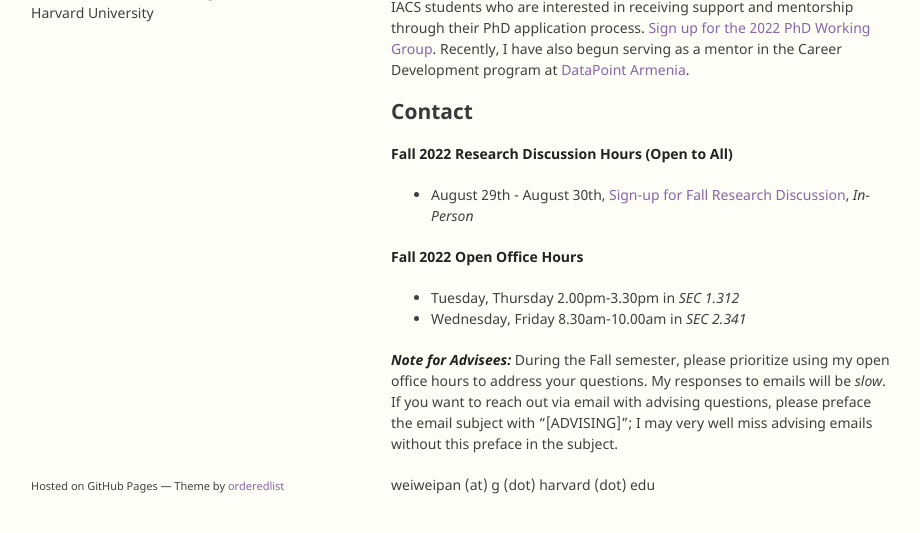
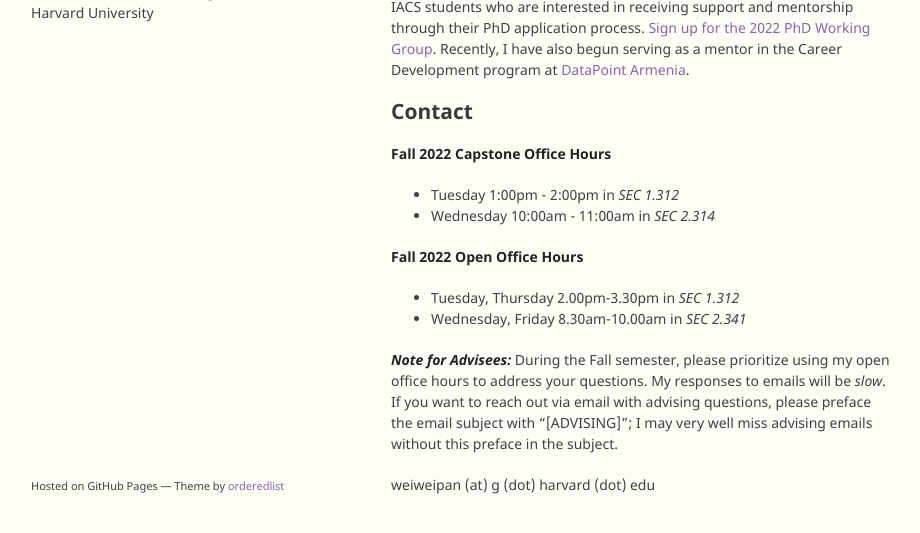
Before and after one commit to onefishy/old_webpage, a Jekyll site: the page built from index.md, in a window 1280 px wide and 900 px high, scrolled down 1349 px, cut to the strip 335-868 px from the top of the window. Shown: the whole strip, without its empty margins (179-1099 px from the left). Built offline with Jekyll 4.4.1, drawn with Linux system fonts in a browser that asks for light colours; our own code applies the rules of GitHub Pages for plain Markdown files.

Commit message:
Update index.md

```diff
--- a/index.md
+++ b/index.md
@@ -36,9 +36,9 @@ I am the organizer of IACS's [Data Science Pedagogy Winter Workshop](https://one
 I'm the faculty mentor of the IACS PhD Working Group, a working group for IACS students who are interested in receiving support and mentorship through their PhD application process. [Sign up for the 2022 PhD Working Group](https://forms.gle/cyVFBi5qoNw96DNW6). Recently, I have also begun serving as a mentor in the Career Development program at [DataPoint Armenia](https://datapoint.am/k-minds/).
 
 ## Contact
-
-**Fall 2022 Research Discussion Hours (Open to All)**
- - August 29th - August 30th, [Sign-up for Fall Research Discussion](https://calendly.com/weiweipan/research-discussion), *In-Person*
+**Fall 2022 Capstone Office Hours**
+ - Tuesday 1:00pm - 2:00pm in *SEC 1.312*
+ - Wednesday 10:00am - 11:00am in *SEC 2.314*
 
 **Fall 2022 Open Office Hours**
  - Tuesday, Thursday 2.00pm-3.30pm in *SEC 1.312*
```
